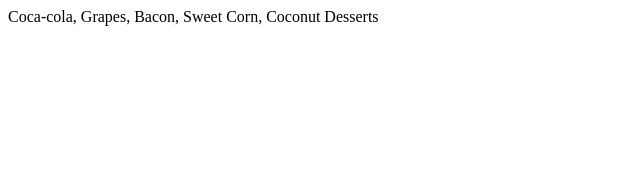
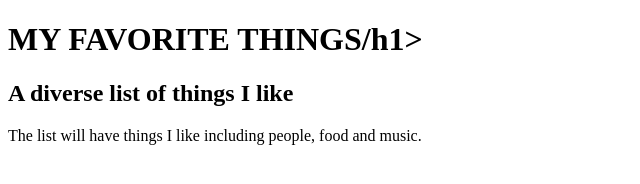
Before and after one commit to Fawa-Karugu/my-first-website, a plain HTML site: page favorite-things.html in a window 1280 px wide. Shown: the whole page, without its empty margins (0-640 px from the left). Drawn offline with Linux system fonts and the light colour scheme.

Commit message:
add intro paragraph

```diff
--- a/favorite-things.html
+++ b/favorite-things.html
@@ -4,6 +4,9 @@
     <title>A list of my favorite things</title>
   </head>
   <body>
-    Coca-cola, Grapes, Bacon, Sweet Corn, Coconut Desserts
+    <h1>MY FAVORITE THINGS/h1>
+    <h2>A diverse list of things I like</h2>
+
+    <p>The list will have things I like including people, food and music.</p>
   </body>
 <html</html>
```
